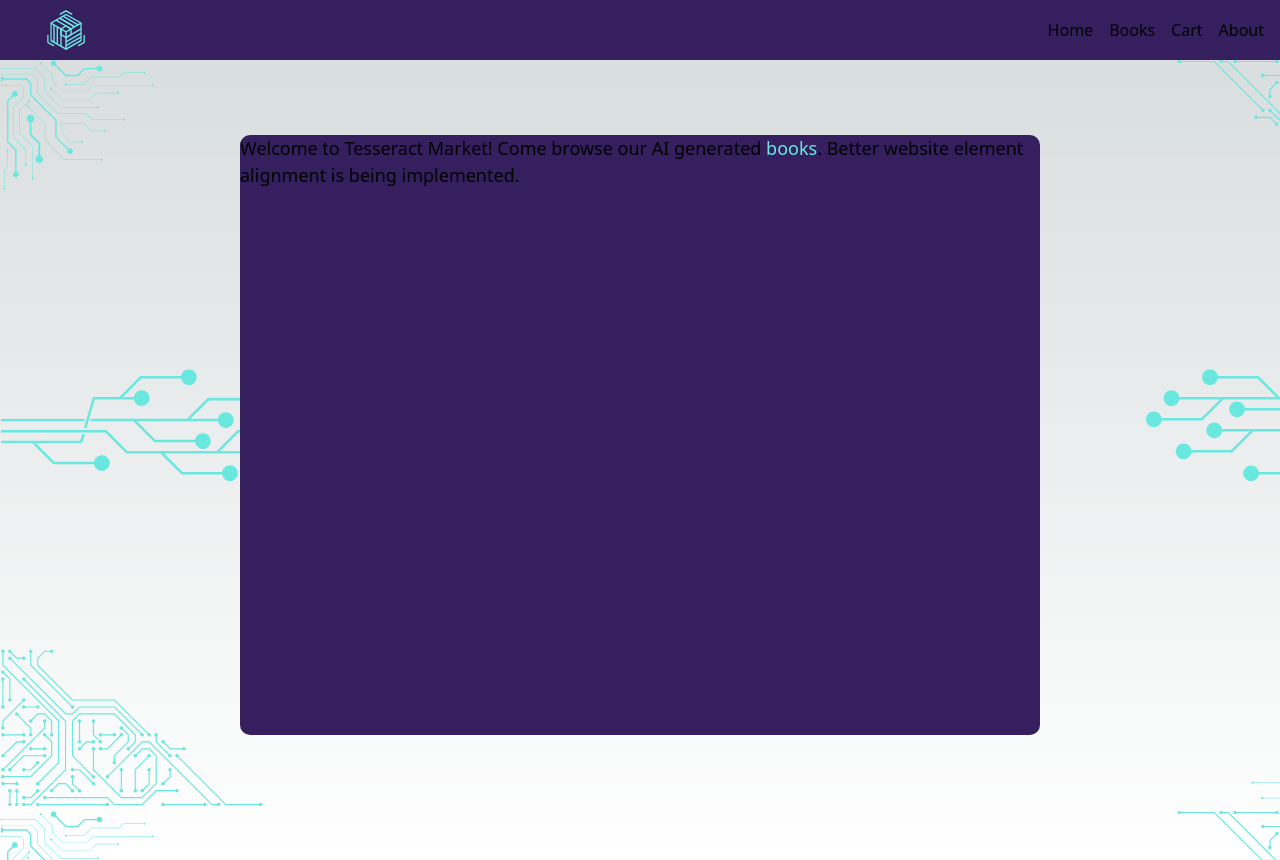
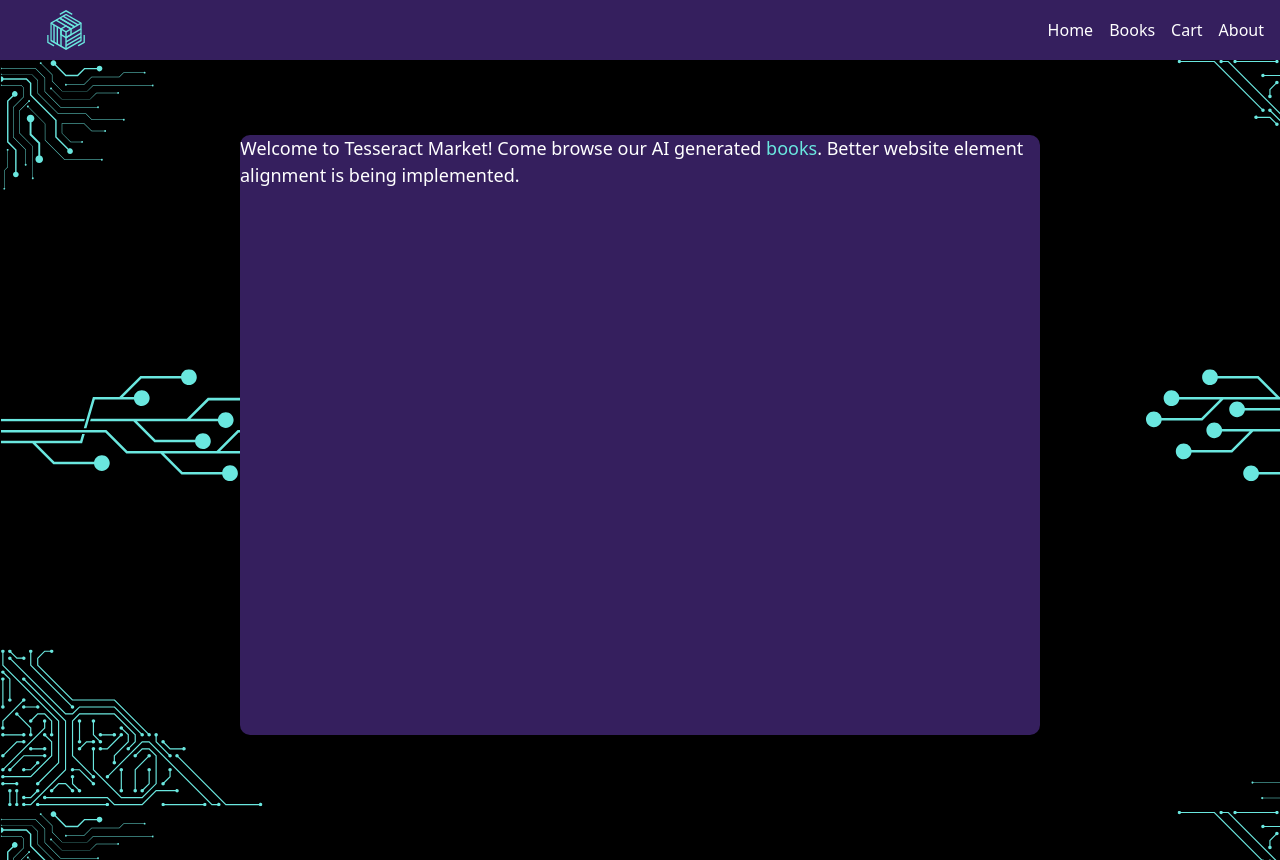
Before and after one commit to CostelVoica/tesseract-market, a Next.js app: page / in a window 1280 px wide. Built offline with nearby package versions, Linux system fonts and the light colour scheme.

Commit message:
Update globals.css

```diff
--- a/src/styles/globals.css
+++ b/src/styles/globals.css
@@ -3,9 +3,9 @@
 @tailwind utilities;
 
 :root {
-  --foreground-rgb: 0, 0, 0;
-  --background-start-rgb: 214, 219, 220;
-  --background-end-rgb: 255, 255, 255;
+  --foreground-rgb: 255, 255, 255;
+  --background-start-rgb: 0, 0, 0;
+  --background-end-rgb: 0, 0, 0;
 }
 
 @media (prefers-color-scheme: dark) {
```
